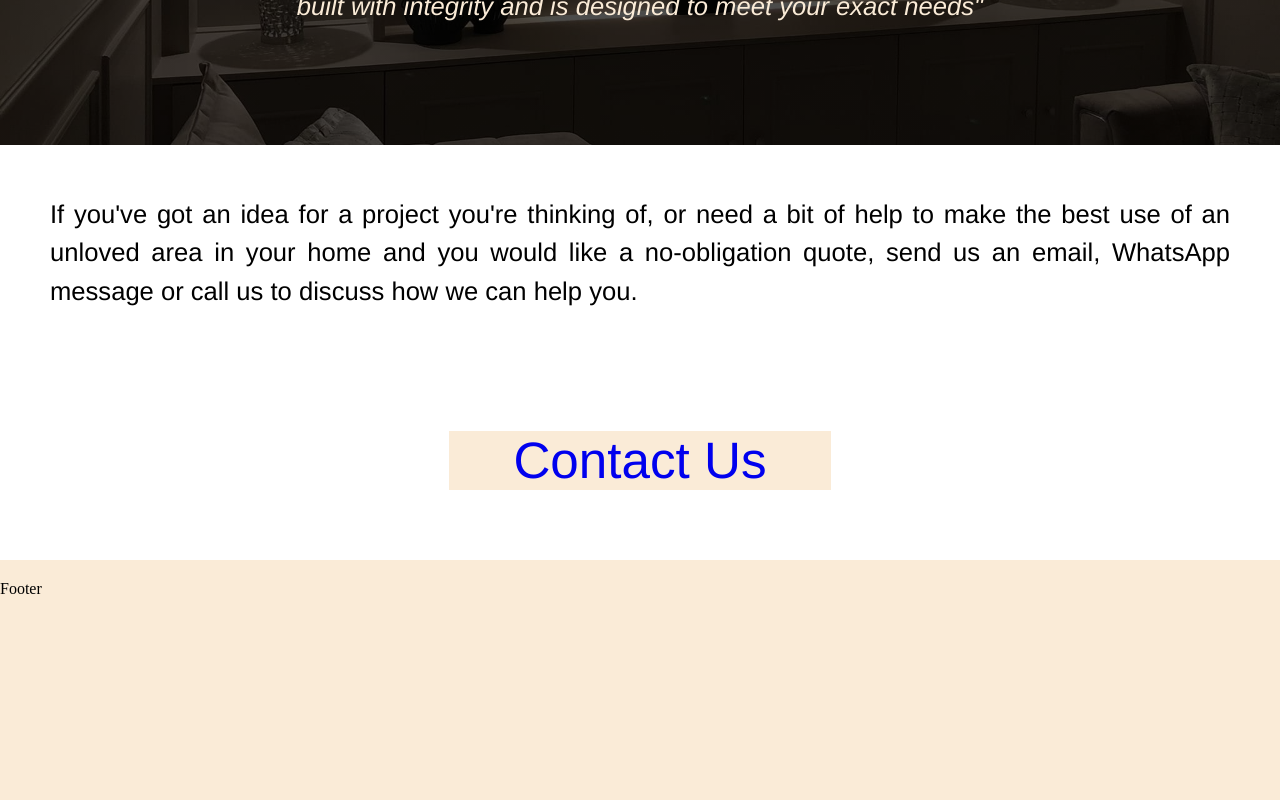
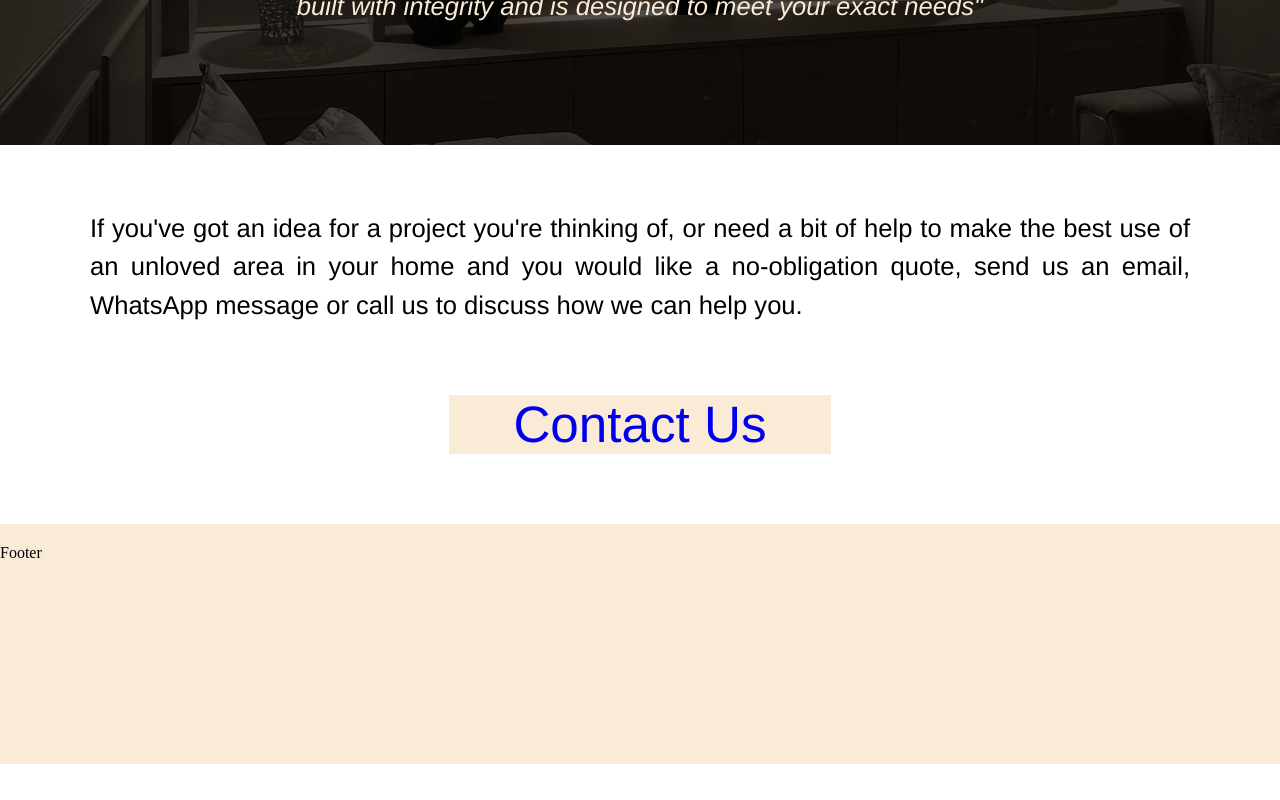
Before and after one commit to danny-817/creative_carpentry, a React (Vite) app: page / in a window 1280 px wide. Shown: the part 803-1603 px from the top of the page. After the commit the page ends 1567 px from the top, so only its background shows below. Built offline with nearby package versions, Linux system fonts and the light colour scheme.

Commit message:
adjusted margins of pre-contact button text

```diff
--- a/src/assets/styles/home.module.css
+++ b/src/assets/styles/home.module.css
@@ -70,6 +70,8 @@ h1.banner_words{
 h2.banner_words{
 	color: black;
 	text-align: justify;
+	max-width:1100px;
+	margin: 5% auto 0 auto;
 }
 
 .banner_pic {
```
